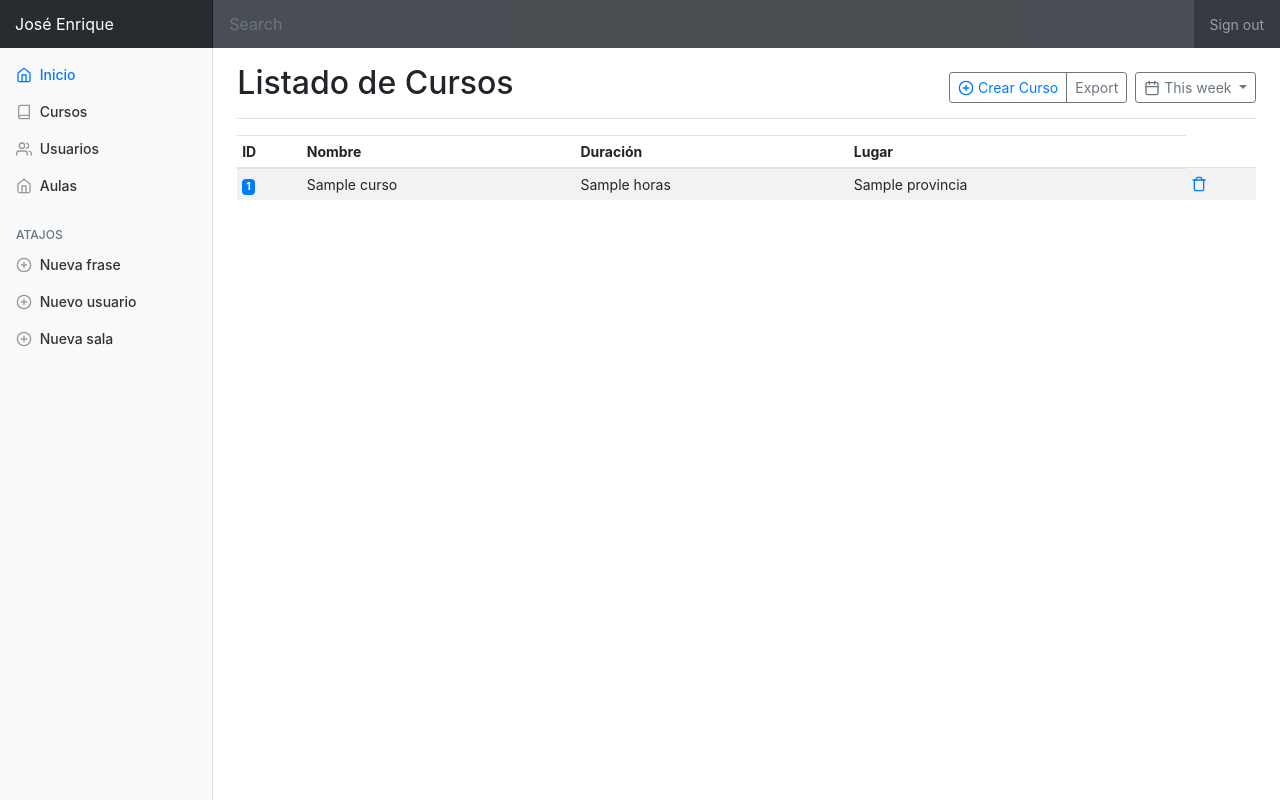
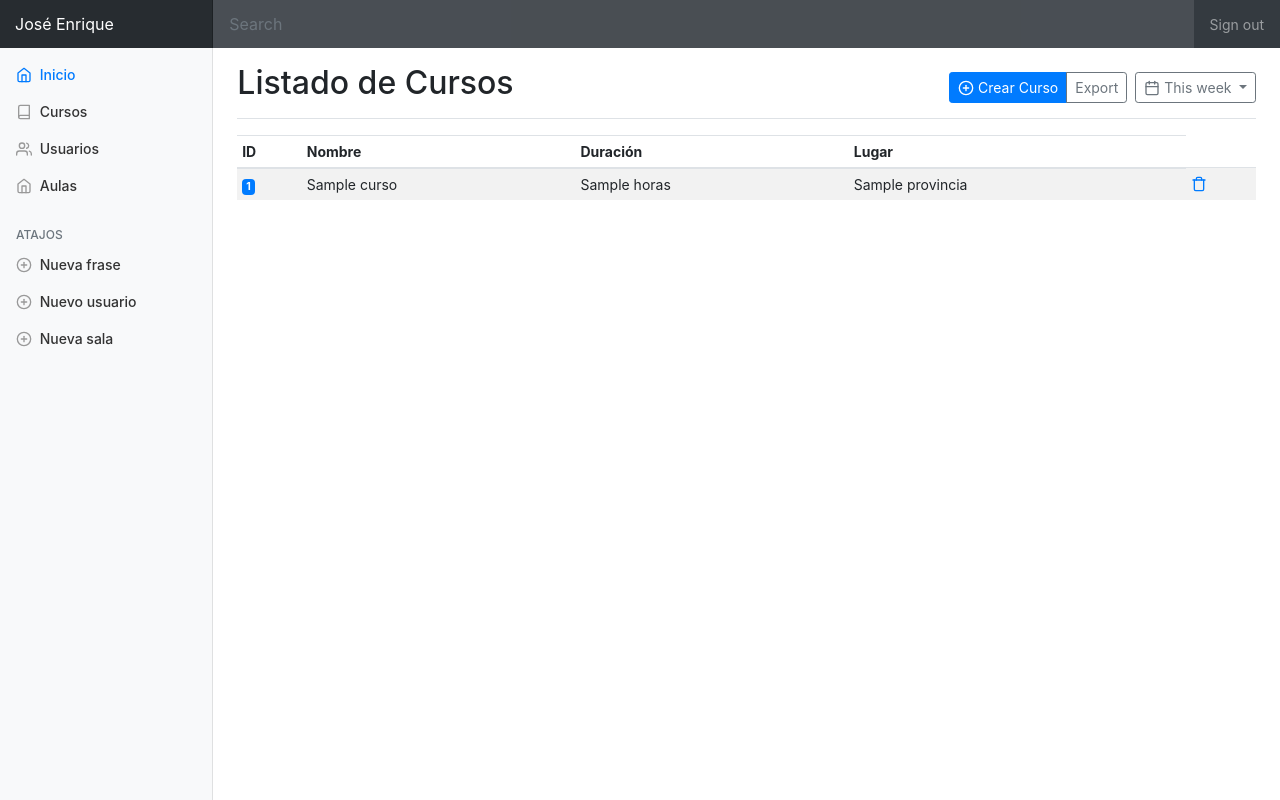
Before and after one commit to juananruiz/inscripcion, a Symfony app: template templates/gestor/curso/listar.html.twig in a window 1280 px wide. Run offline with Twig, Linux system fonts and the light colour scheme; the template is opened without the code that fills it: most values are stand-ins (such as "Sample title", 1, 10 or a date in 2020); some libraries are stand-ins or nearby versions.

Commit message:
Botón crear curso

```diff
--- a/templates/gestor/curso/listar.html.twig
+++ b/templates/gestor/curso/listar.html.twig
@@ -7,8 +7,8 @@
         <h1 class="h2">{{ titulo }}</h1>
         <div class="btn-toolbar mb-2 mb-md-0">
             <div class="btn-group mr-2">
-                <button class="btn btn-sm btn-outline-secondary"><a  href="{{ path('gestor_curso_crear') }}"><span
-                                data-feather="plus-circle"></span> Crear Curso</a></button>
+                <a href="{{ path('gestor_curso_crear') }}" class="btn btn-sm btn-primary"><span
+                                data-feather="plus-circle"></span> Crear Curso</a>
                 <button class="btn btn-sm btn-outline-secondary">Export</button>
             </div>
             <button class="btn btn-sm btn-outline-secondary dropdown-toggle">
```
